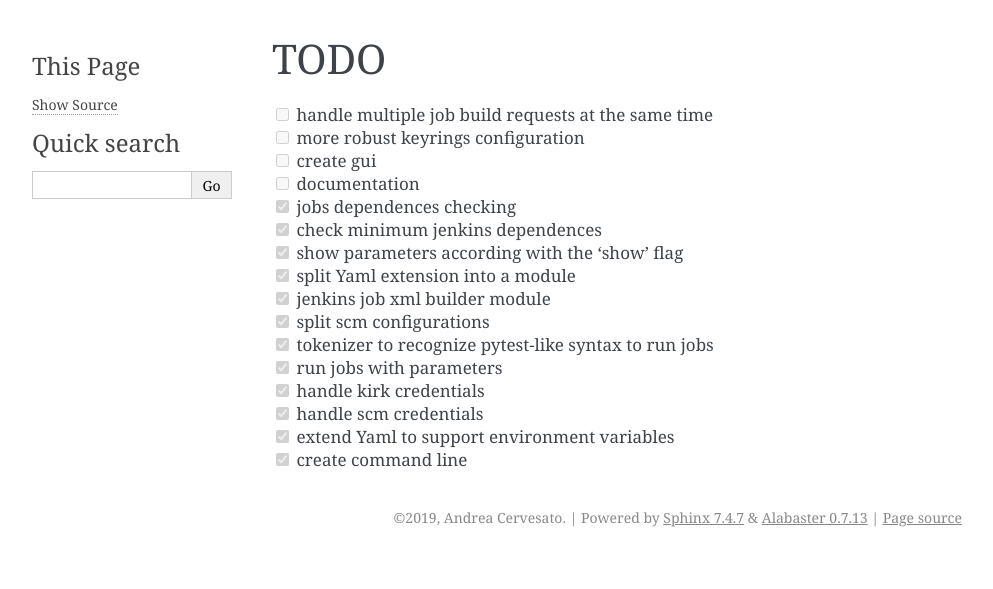
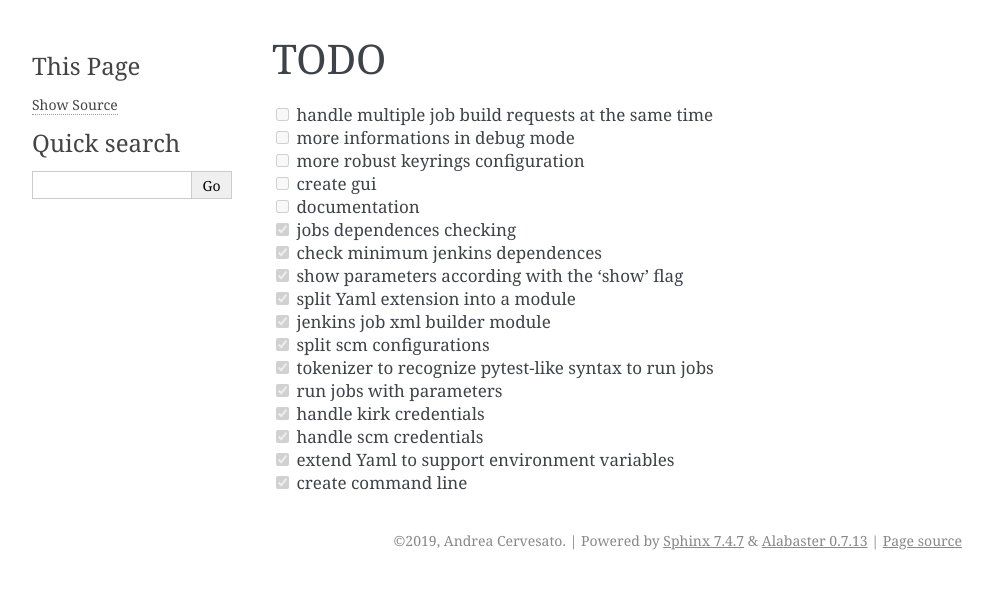
Before and after one commit to acerv/kirk-old, a Sphinx documentation site: the page built from docs/todo.rst, in a window 1280 px wide. Shown: the top 589 px of the page, without its empty margins (148-1141 px from the left). Built offline with Sphinx 7.4.7, drawn with Linux system fonts in a browser that asks for light colours.

Commit message:
updated TODO list

```diff
--- a/docs/todo.rst
+++ b/docs/todo.rst
@@ -11,6 +11,7 @@ TODO
 ----
 
 | |uncheck| handle multiple job build requests at the same time
+| |uncheck| more informations in debug mode
 | |uncheck| more robust keyrings configuration
 | |uncheck| create gui
 | |uncheck| documentation
```
